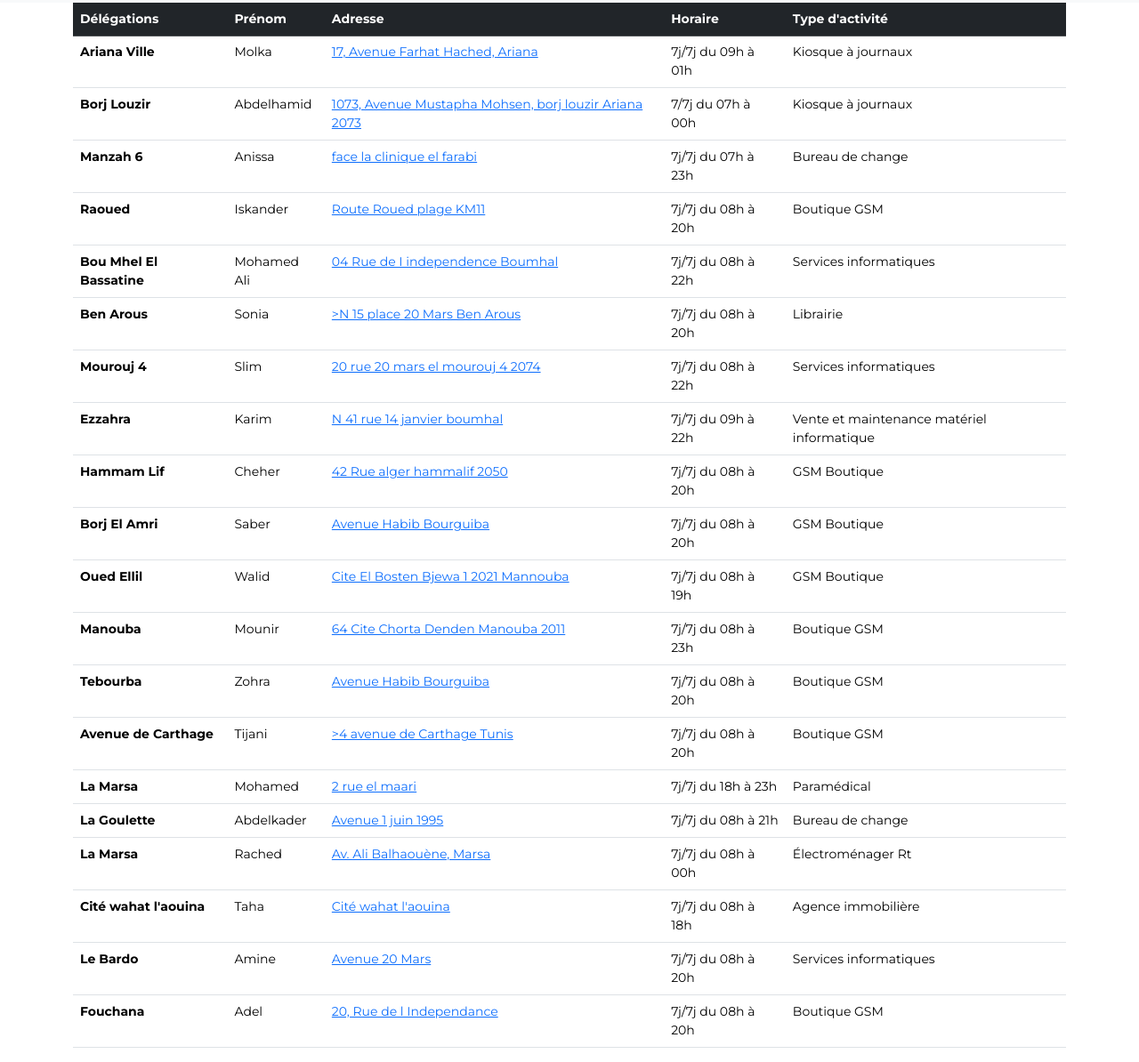
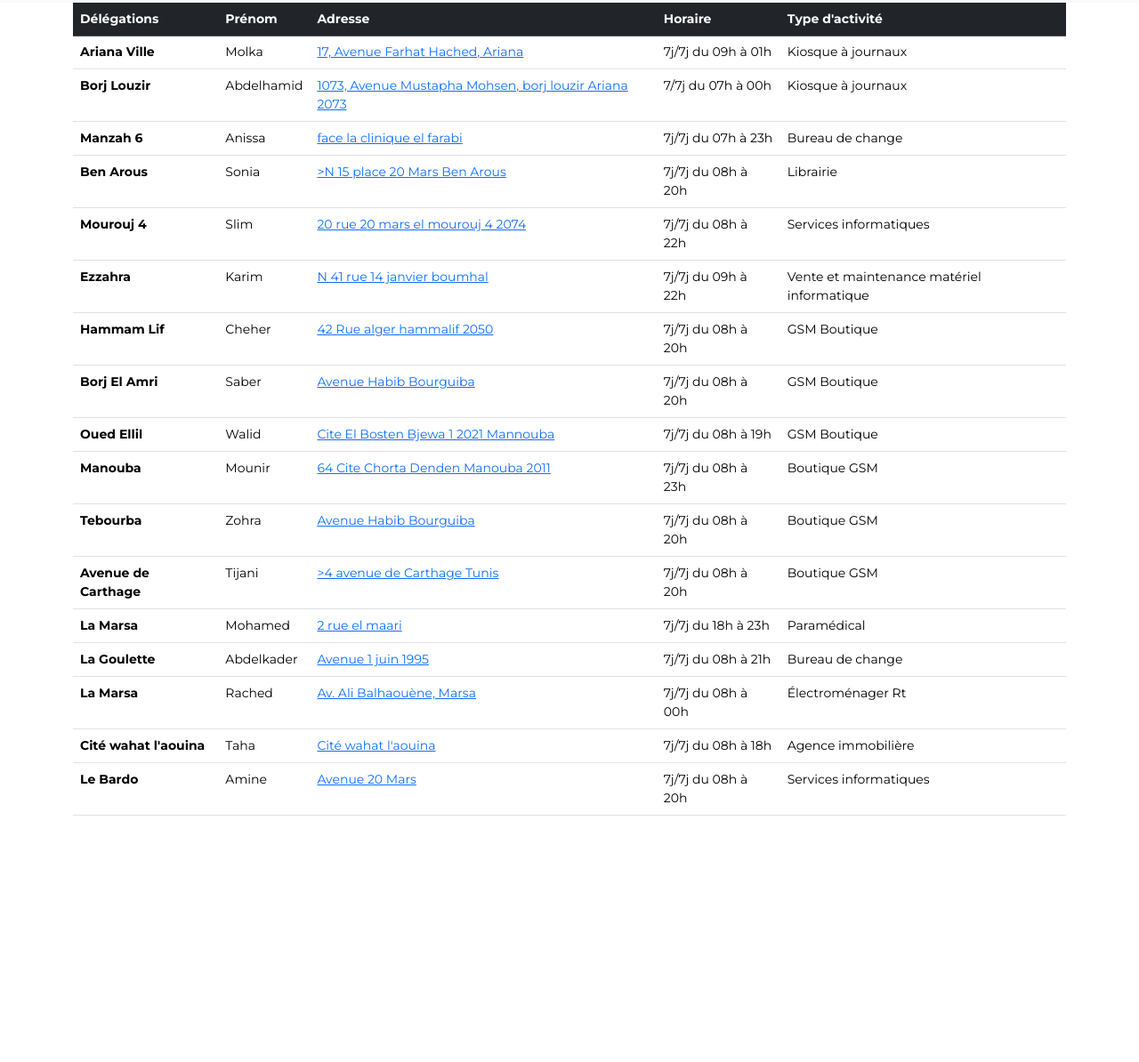
Before and after one commit to SJ26SC/Swared_Tunis, a plain HTML site: page index.html in a window 1280 px wide. Shown: the part 56-1250 px from the top of the page at 89% size. After the commit the page ends 989 px from the top, so only its background shows below. Drawn offline with nearby package versions, Linux system fonts and the light colour scheme.

Commit message:
List updated

```diff
--- a/index.html
+++ b/index.html
@@ -77,23 +77,9 @@
                     <td>Bureau de change</td>
 
                 </tr>
-                <tr>
-                    <th scope="row">Raoued</th>
-                    <td> Iskander </td>
-                    <td> <a href="https://www.google.com/maps/place/36%C2%B057'20.6%22N+10%C2%B011'45.2%22E/@36.9557203,10.1933041,17z/data=!3m1!4b1!4m4!3m3!8m2!3d36.955716!4d10.195879?entry=ttu"> Route Roued plage KM11 </a> </td>
-                    <td> 7j/7j du 08h à 20h  </td>
-                    <td>Boutique GSM </td>
 
-                </tr>
 
-                <tr>
-                    <th scope="row">Bou Mhel El Bassatine </th>
-                    <td> Mohamed Ali </td>
-                    <td> <a href="https://www.google.com/maps/dir//'36.733366,10.293710'/@36.733619,10.2525346,13z/data=!4m6!4m5!1m0!1m3!2m2!1d10.29371!2d36.733366?authuser=0&entry=ttu">04 Rue de I independence Boumhal </a></td>
-                    <td>7j/7j du 08h à 22h  </td>
-                    <td>Services informatiques </td>
 
-                </tr>
                 <tr>
                     <th scope="row">Ben Arous</th>
                     <td>Sonia</td>
@@ -231,15 +217,6 @@
                 </tr>
 
 
-                <tr>
-                    <th scope="row">Fouchana</th>
-                    <td>Adel</td>
-                    <td> <a href="https://www.google.com/maps/place/36%C2%B041'60.0%22N+10%C2%B010'00.4%22E/@36.6999967,10.164188,17z/data=!3m1!4b1!4m4!3m3!8m2!3d36.6999967!4d10.1667629?authuser=0&entry=ttu&g_ep=EgoyMDI0MDkxNi4wIKXMDSoASAFQAw%3D%3D">20, Rue de l Independance </a></td>
-                    <td>7j/7j du 08h à 20h</td>
-                    <td>Boutique GSM</td>
-
-                </tr>
-
 
 
                 <!-- <tr>
```
